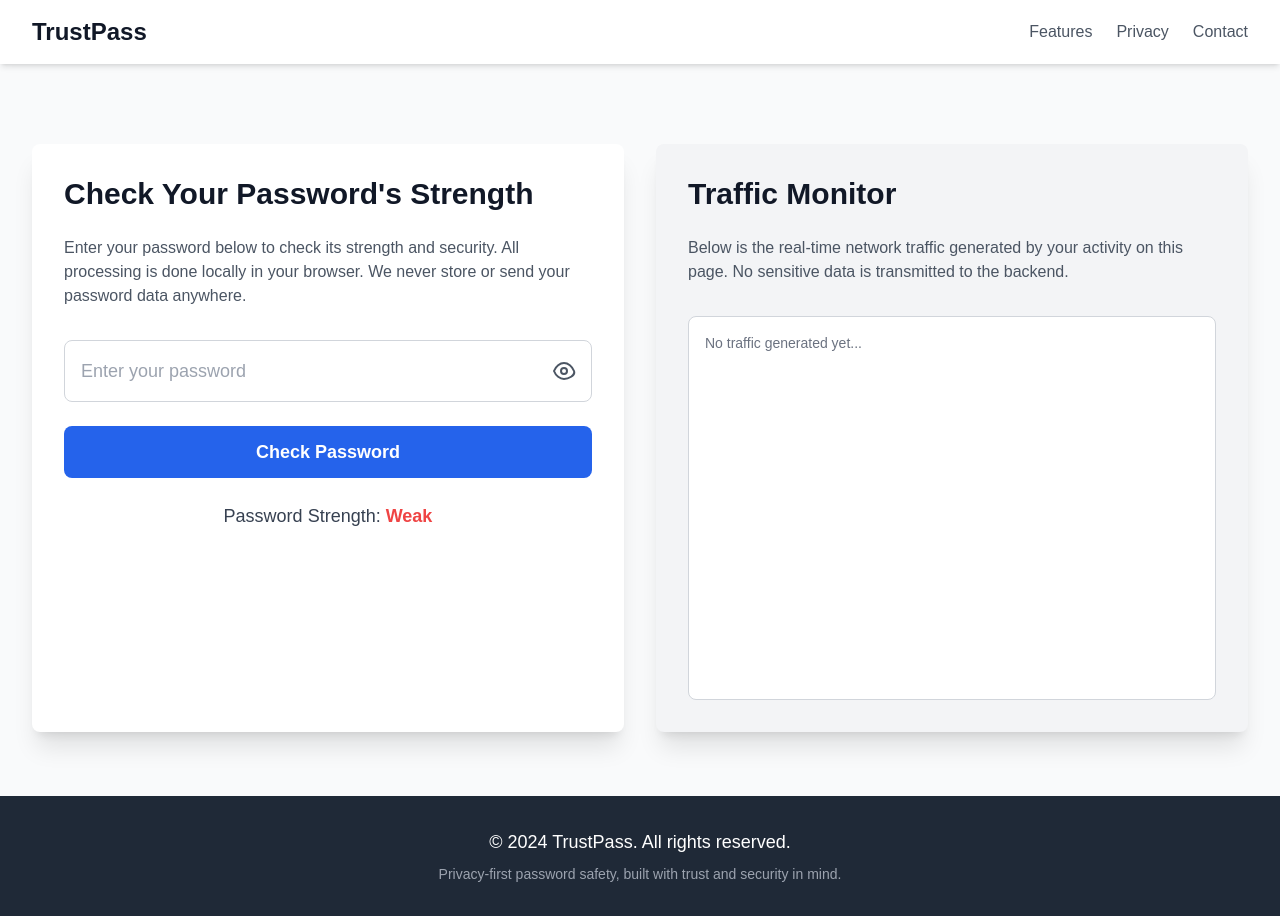
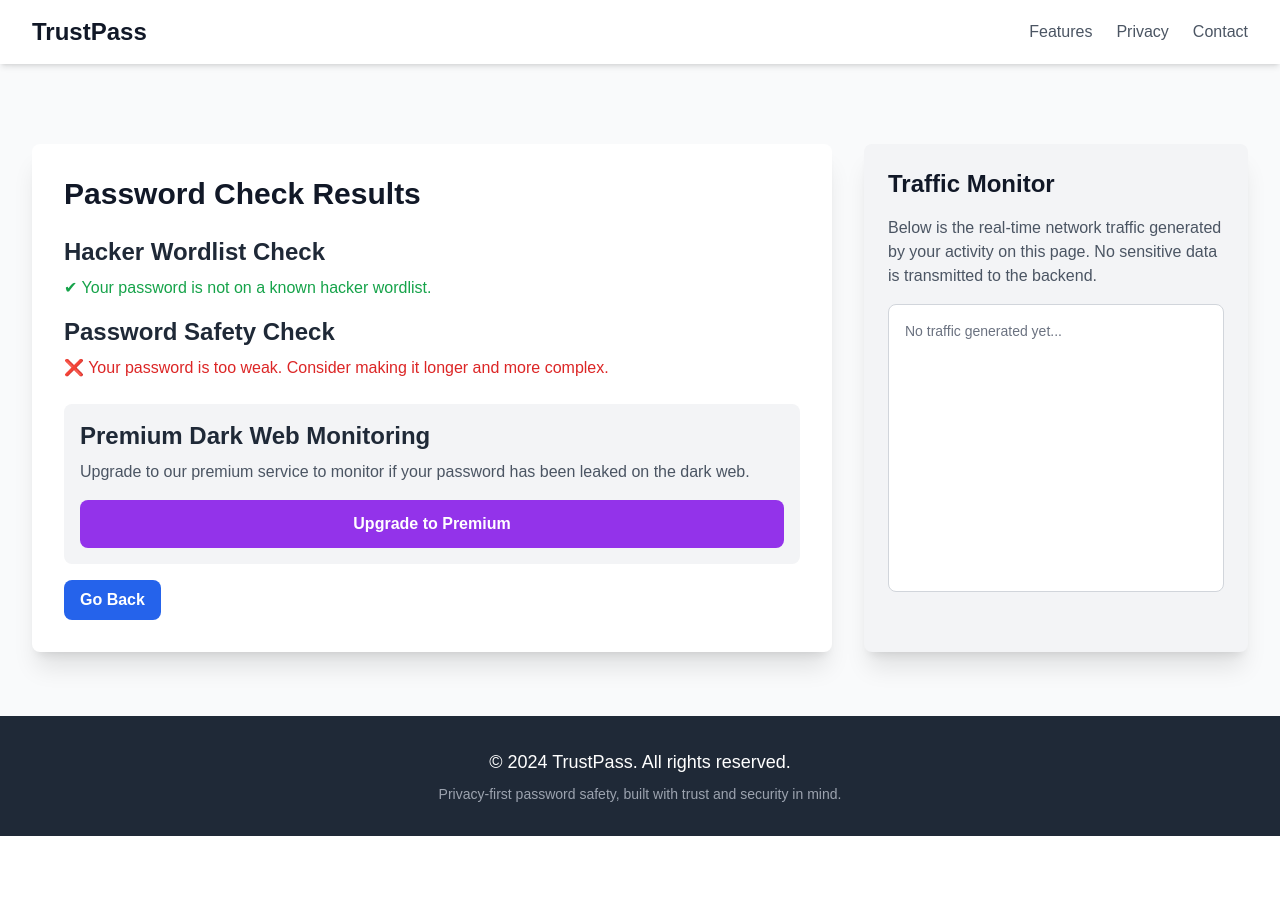
Before and after one commit to DillingData/trustpass, a Next.js app: page / in a window 1280 px wide. Both pictures are taken after a click on the button "Check Password". After the commit the page ends 836 px from the top, so only its background shows below. Built offline with nearby package versions, Linux system fonts and the light colour scheme.

Commit message:
Changed the design for the main page and the way it checks your password

```diff
--- a/src/app/page.tsx
+++ b/src/app/page.tsx
@@ -1,17 +1,33 @@
 "use client"; // Add this directive at the very top
 
-import { useState } from "react";
+import React, { useState } from "react";
 import Header from "../app/components/Header"; // Import the reusable Header component
-import { checkPassword } from "../helperFunctions/passWordHandling";
 
 export default function Home() {
   const [password, setPassword] = useState(''); // Store the password input
   const [showPassword, setShowPassword] = useState(false); // Toggle password visibility
-  const [PWClass, setPWClass] = useState(false); // Set true or false for if password is safe
+  const [showResults, setShowResults] = useState(false); // Toggle between input and results
+  const [isOnHackerList, setIsOnHackerList] = useState(false); // Check if on hacker wordlist
+  const [isSafe, setIsSafe] = useState(false); // Check if password is safe
 
   const handlePasswordChange = (e: React.ChangeEvent<HTMLInputElement>) => {
-    setPWClass(checkPassword(e.target.value));
     setPassword(e.target.value);
+  };
+
+  const checkPasswordStrength = () => {
+    // Perform your password checks here
+    const hackerListCheck = false; // Replace with real check logic
+    const safetyCheck = password.length >= 12; // Example safety check
+
+    setIsOnHackerList(hackerListCheck);
+    setIsSafe(safetyCheck);
+
+    setShowResults(true); // Show the results section
+  };
+
+  const resetCheck = () => {
+    setShowResults(false); // Go back to the input form
+    setPassword('');
   };
 
   return (
@@ -23,19 +39,70 @@ export default function Home() {
 
       {/* Main Content */}
       <main className="flex-grow">
-        <div className="max-w-7xl mx-auto py-16 px-4 sm:px-6 lg:px-8 grid grid-cols-1 md:grid-cols-2 gap-8">
-          {/* Left Column: Password Checker */}
-          <section className="bg-white shadow-xl rounded-lg p-8">
-            <h2 className="text-3xl font-semibold mb-6 text-gray-900">Check Your Password's Strength</h2>
+        <div className="max-w-7xl mx-auto py-16 px-4 sm:px-6 lg:px-8 grid grid-cols-1 md:grid-cols-3 gap-8">
+          {/* Left Column: Password Checker or Results */}
+          <div className="col-span-2 bg-white shadow-xl rounded-lg p-8">
+            {showResults ? (
+              /* Results Section */
+              <>
+                <h2 className="text-3xl font-semibold mb-6 text-gray-900">Password Check Results</h2>
+
+                {/* Hacker Wordlist Check */}
+                <div className="mb-4">
+                  <h3 className="text-2xl font-semibold mb-2">Hacker Wordlist Check</h3>
+                  <p className={isOnHackerList ? "text-red-600" : "text-green-600"}>
+                    {isOnHackerList
+                      ? "❌ Your password is on a hacker wordlist. Consider changing it."
+                      : "✔ Your password is not on a known hacker wordlist."}
+                  </p>
+                </div>
+
+                {/* Password Safety Check */}
+                <div className="mb-4">
+                  <h3 className="text-2xl font-semibold mb-2">Password Safety Check</h3>
+                  <p className={isSafe ? "text-green-600" : "text-red-600"}>
+                    {isSafe
+                      ? "✔ Your password is considered safe."
+                      : "❌ Your password is too weak. Consider making it longer and more complex."}
+                  </p>
+                </div>
+
+                {/* Premium Dark Web Monitoring Feature */}
+                <div className="mt-6 bg-gray-100 p-4 rounded-lg">
+                  <h3 className="text-2xl font-semibold mb-2">Premium Dark Web Monitoring</h3>
+                  <p className="mb-4 text-gray-600">
+                    Upgrade to our premium service to monitor if your password has been leaked on the dark web.
+                  </p>
+                  <button
+                    className="w-full py-3 bg-purple-600 text-white font-semibold rounded-lg hover:bg-purple-700 transition-all"
+                    onClick={() => alert("Upgrade to Premium feature clicked!")} // Replace with actual subscription logic
+                  >
+                    Upgrade to Premium
+                  </button>
+                </div>
+
+                <button
+                  className="mt-4 py-2 px-4 bg-blue-600 text-white font-semibold rounded-lg hover:bg-blue-700 transition-all"
+                  onClick={resetCheck}
+                >
+                  Go Back
+                </button>
+              </>
+            ) : (
+              /* Input Form Section */
+              <>
+                <h2 className="text-3xl font-semibold mb-6 text-gray-900">
+                  Check Your Password's Strength
+                </h2>
                 <p className="mb-8 text-gray-600">
                   Enter your password below to check its strength and security. All processing is done locally in your browser. We never store or send your password data anywhere.
                 </p>
 
                 <div className="relative mb-6">
                   <input
-              type={showPassword ? "text" : "password"} // Toggle between "text" and "password"
+                    type={showPassword ? "text" : "password"}
                     value={password}
-              onChange={handlePasswordChange} // This should trigger on every input change
+                    onChange={handlePasswordChange}
                     placeholder="Enter your password"
                     className="w-full p-4 text-lg border border-gray-300 rounded-lg focus:outline-none focus:ring-2 focus:ring-blue-500 focus:border-transparent"
                   />
@@ -46,74 +113,43 @@ export default function Home() {
                     onClick={() => setShowPassword(!showPassword)}
                     className="absolute inset-y-0 right-0 px-4 py-3 text-gray-600 hover:text-gray-900"
                   >
-                {showPassword ? (
-                  <svg
-                    xmlns="http://www.w3.org/2000/svg"
-                    className="h-6 w-6"
-                    fill="none"
-                    viewBox="0 0 24 24"
-                    stroke="currentColor"
-                  >
-                    <path
-                      strokeLinecap="round"
-                      strokeLinejoin="round"
-                      strokeWidth="2"
-                      d="M15 12h.01M12 12h.01M9 12h.01M9 9.25a4.5 4.5 0 016.146 6.226m-.39.944A4.5 4.5 0 019 9.25m6 0A4.5 4.5 0 009.5 15m6 6.5A4.5 4.5 0 0118.002 9"
-                    />
-                  </svg>
-                ) : (
-                  <svg
-                    xmlns="http://www.w3.org/2000/svg"
-                    className="h-6 w-6"
-                    fill="none"
-                    viewBox="0 0 24 24"
-                    stroke="currentColor"
-                  >
-                    <path
-                      strokeLinecap="round"
-                      strokeLinejoin="round"
-                      strokeWidth="2"
-                      d="M2 12c1.72-4.67 5.98-8 10-8s8.28 3.33 10 8-5.98 8-10 8-8.28-3.33-10-8zm10-3a3 3 0 100 6 3 3 0 000-6z"
-                    />
-                  </svg>
-                )}
+                    {showPassword ? "Hide" : "Show"}
                   </button>
                 </div>
 
                 <button
-              className="w-full py-3 px-6 bg-blue-600 text-white font-semibold rounded-lg text-lg hover:bg-blue-700 transition-all">
+                  className="w-full py-3 px-6 bg-blue-600 text-white font-semibold rounded-lg text-lg hover:bg-blue-700 transition-all"
+                  onClick={checkPasswordStrength}
+                >
                   Check Password
                 </button>
+              </>
+            )}
+          </div>
 
-            {/* Placeholder for password strength output */}
-            <div className="mt-6 text-center">
-              <p className="text-lg text-gray-700">
-                {/* className={clicked ? "display" : "hide"} */}
-                {/* Password Strength: <span className="font-semibold text-green-500">Strong</span> */}
-                Password Strength: <span className={PWClass ? "font-semibold text-green-500" : "font-semibold text-red-500"}>{PWClass ? "Strong" : "Weak"}</span>
-              </p>
-            </div>
-          </section>
-
-          {/* Right Column: Traffic Logs */}
-          <section className="bg-gray-100 shadow-xl rounded-lg p-8">
-            <h2 className="text-3xl font-semibold mb-6 text-gray-900">Traffic Monitor</h2>
-            <p className="mb-8 text-gray-600">
+          {/* Right Column: Traffic Monitor */}
+          <div className="bg-gray-100 shadow-xl rounded-lg p-6">
+            <h2 className="text-2xl font-semibold mb-4 text-gray-900">Traffic Monitor</h2>
+            <p className="mb-4 text-gray-600">
               Below is the real-time network traffic generated by your activity on this page. No sensitive data is transmitted to the backend.
             </p>
 
-            <div className="bg-white border border-gray-300 p-4 rounded-lg h-96 overflow-auto">
+            <div className="bg-white border border-gray-300 p-4 rounded-lg h-72 overflow-auto">
               <p className="text-gray-500 text-sm">No traffic generated yet...</p>
             </div>
-          </section>
+          </div>
         </div>
       </main>
 
       {/* Footer */}
       <footer className="bg-gray-800 text-white py-8">
         <div className="max-w-7xl mx-auto px-4 sm:px-6 lg:px-8 text-center">
-          <p className="text-lg">&copy; {new Date().getFullYear()} TrustPass. All rights reserved.</p>
-          <p className="mt-2 text-sm text-gray-400">Privacy-first password safety, built with trust and security in mind.</p>
+          <p className="text-lg">
+            &copy; {new Date().getFullYear()} TrustPass. All rights reserved.
+          </p>
+          <p className="mt-2 text-sm text-gray-400">
+            Privacy-first password safety, built with trust and security in mind.
+          </p>
         </div>
       </footer>
     </div>
```
Lines whose indentation alone changed are shown as unchanged.
